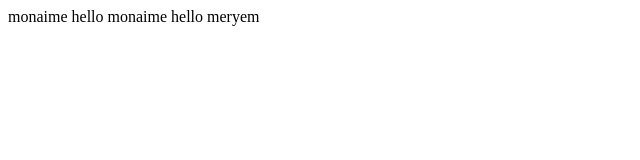
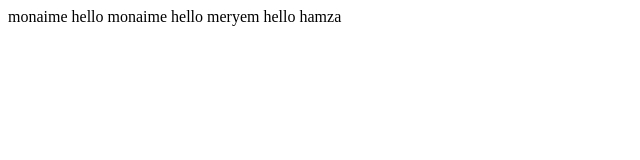
Before and after one commit to MonaimeENNABBALI/test, a plain HTML site: page index.html in a window 1280 px wide. Shown: the full height of the page, 0-640 px from the left. Drawn offline with Linux system fonts and the light colour scheme.

Commit message:
add hello hamza to index file

```diff
--- a/index.html
+++ b/index.html
@@ -10,5 +10,6 @@
     monaime
     hello monaime
     hello meryem
+    hello hamza
 </body>
 </html>
```
